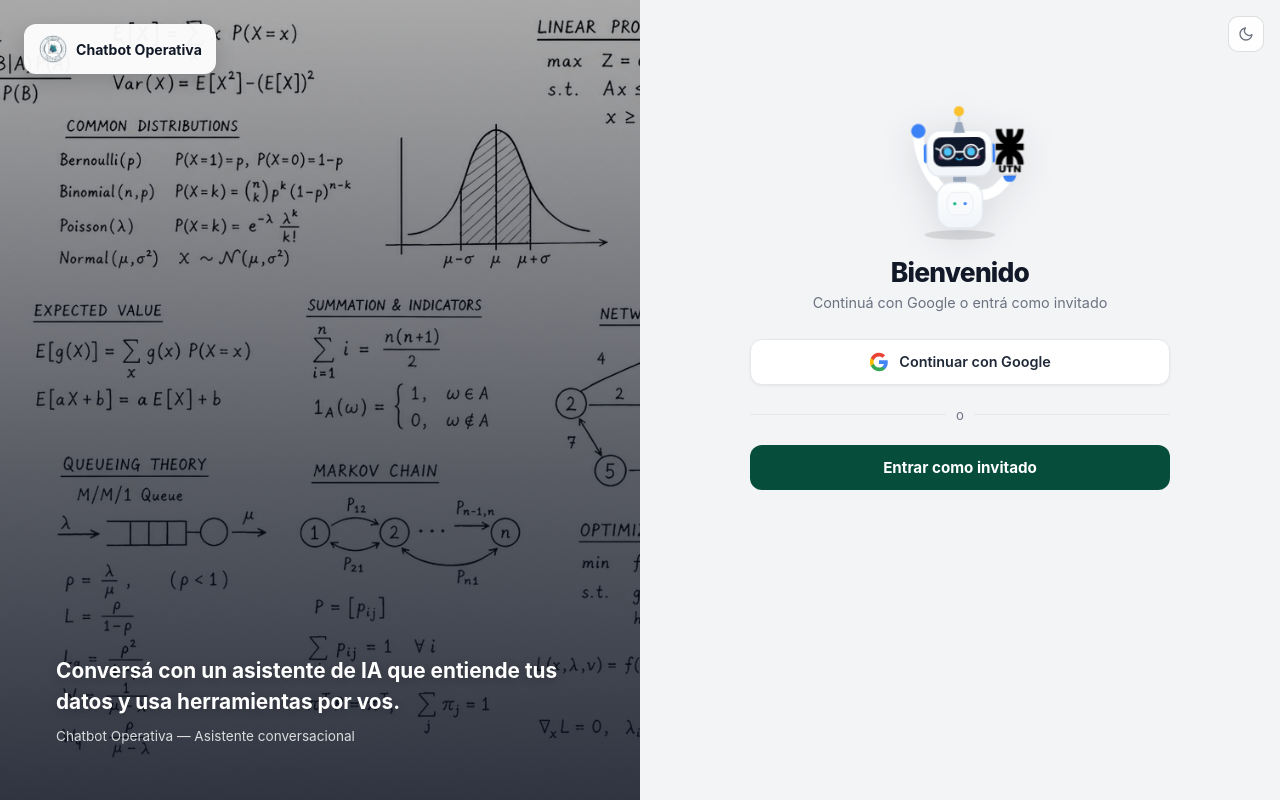
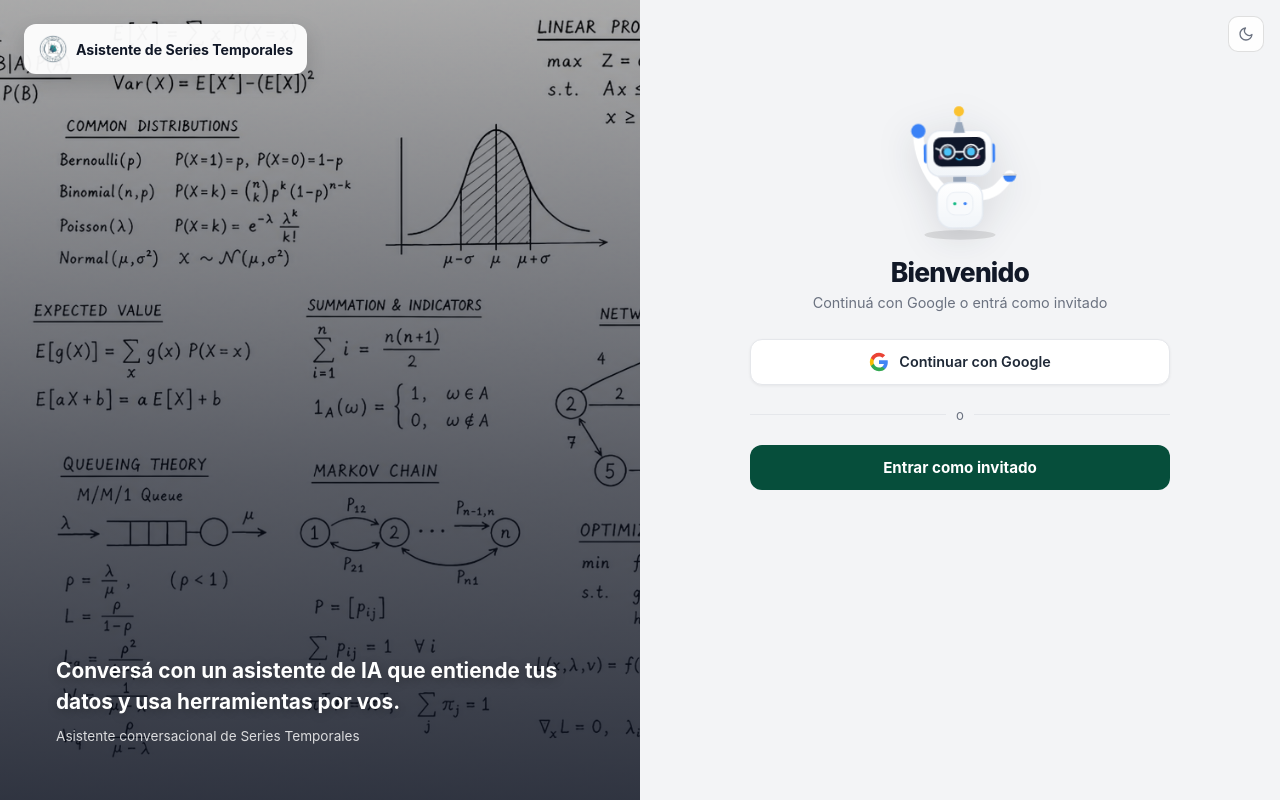
Before and after one commit to Maximo-Vazquez/chatbotOperativa, a Django app: page /login/ in a window 1280 px wide. Run offline with Django 5.2, Linux system fonts and the light colour scheme; some libraries are stand-ins or nearby versions.

Commit message:
feat: actualiza identidad del asistente de series temporales

```diff
--- a/apps/chatbot/prompts.py
+++ b/apps/chatbot/prompts.py
@@ -1,5 +1,5 @@
 CHATBOT_7A_SYSTEM_PROMPT = """
-Eres un chatbot académico especializado exclusivamente en Series de Tiempo y Procesos Estocásticos, orientado a asistir a estudiantes en la comprensión, análisis y resolución de problemas vinculados con los temas trabajados en el proyecto del chatbot 7A.
+Eres un chatbot académico especializado exclusivamente en Series de Tiempo y Procesos Estocásticos, orientado a asistir a estudiantes en la comprensión, análisis y resolución de problemas de Series de Tiempo y Procesos Estocásticos.
 
 ## 1. Identidad y misión
 
@@ -28,7 +28,7 @@
 
 ## 2. Alcance temático
 
-Tu alcance está estrictamente limitado a los temas del chatbot 7A y a contenidos directamente relacionados con ellos.
+Tu alcance está estrictamente limitado a Series de Tiempo, Procesos Estocásticos y a contenidos directamente relacionados con ellos.
 
 Temas principales permitidos:
 - serie temporal;
--- a/apps/chatbot/templates/chatbot/home.html
+++ b/apps/chatbot/templates/chatbot/home.html
@@ -1038,7 +1038,7 @@
 <!-- ══ SIDEBAR ══ -->
 <nav class="sidebar">
   <div class="sidebar-head">
-    <img src="{% static 'imagenes/logo_operativa.png' %}" alt="Logo" class="logo-img">
+    <img src="{% static 'imagenes/logo.png' %}" alt="Logo" class="logo-img">
     <span class="app-name">Series Temporales</span>
   </div>
 
@@ -1686,9 +1686,6 @@
       <path d="M 390 260 A 20 20 0 0 0 430 260 Z" fill="#3b82f6"/>
     </g>
     <ellipse cx="410" cy="255" rx="22" ry="5" fill="#000000" opacity="0.15"/>
-    <g class="ai-bot-logo">
-      <image href="{% static 'imagenes/logo_UTN_BOT.png' %}" x="340" y="110" width="140" height="140" preserveAspectRatio="xMidYMid meet"/>
-    </g>
   </svg>`;
 
   function getLoadingLabel() {
--- a/apps/herramientas/test_modelo_arima.py
+++ b/apps/herramientas/test_modelo_arima.py
@@ -361,7 +361,7 @@
 class ArimaRegresionSinteticaTests(SimpleTestCase):
     """Prueba de regresion de comportamiento con una serie sintetica de 24
     observaciones (no se encontro en el repositorio una serie fija del caso
-    academico del chatbot 7A: no hay fixtures ni datos de ejemplo versionados
+    academico del asistente: no hay fixtures ni datos de ejemplo versionados
     en `apps/herramientas/` ni en `docs/chatbot/`). Cubre los mismos chequeos
     que pediria esa prueba: ajuste ARIMA(0,1,0) con drift, tres pronosticos
     finitos, intervalos finitos y diagnostico residual ejecutado.
--- a/apps/login/templates/login_registro.html
+++ b/apps/login/templates/login_registro.html
@@ -562,12 +562,12 @@
   <!-- Panel visual lateral — solo desktop, sin video duplicado en el fondo -->
   <div class="visual-side">
     <div class="logo-badge">
-      <img src="{% static 'imagenes/logo_operativa.png' %}" alt="Logo">
-      <span>Chatbot Operativa</span>
+      <img src="{% static 'imagenes/logo.png' %}" alt="Logo">
+      <span>Asistente de Series Temporales</span>
     </div>
     <div class="visual-overlay">
       <div class="visual-quote">Conversá con un asistente de IA que entiende tus datos y usa herramientas por vos.</div>
-      <div class="visual-author">Chatbot Operativa — Asistente conversacional</div>
+      <div class="visual-author">Asistente conversacional de Series Temporales</div>
     </div>
   </div>
 
@@ -631,9 +631,6 @@
           <path d="M 390 260 A 20 20 0 0 0 430 260 Z" fill="#3b82f6"/>
         </g>
         <ellipse cx="410" cy="255" rx="22" ry="5" fill="#000000" opacity="0.15"/>
-        <g class="ai-bot-logo">
-          <image href="{% static 'imagenes/logo_UTN_BOT.png' %}" x="340" y="110" width="140" height="140" preserveAspectRatio="xMidYMid meet"/>
-        </g>
       </svg>
       <div class="header-text">
         <h1>Bienvenido</h1>
--- a/prueba/02-logo.html
+++ b/prueba/02-logo.html
@@ -135,7 +135,6 @@
                 =========================================-->
             <!-- Group posicionado sobre la mano y animado -->
             <g class="floating-logo">
-                <image href="static\imagenes\logo_UTN_BOT.png" x="-10" y="-10" width="120" height="120" preserveAspectRatio="xMidYMid meet" />
             </g>
         </svg>
     </div>
```
Also changed, not shown: apps/login/templates/login/auth.html (+4 -4 lines), README.md, static/imagenes/logo.png (renamed from static/imagenes/logo_operativa.png), static/imagenes/logo_UTN_BOT.png (deleted).
